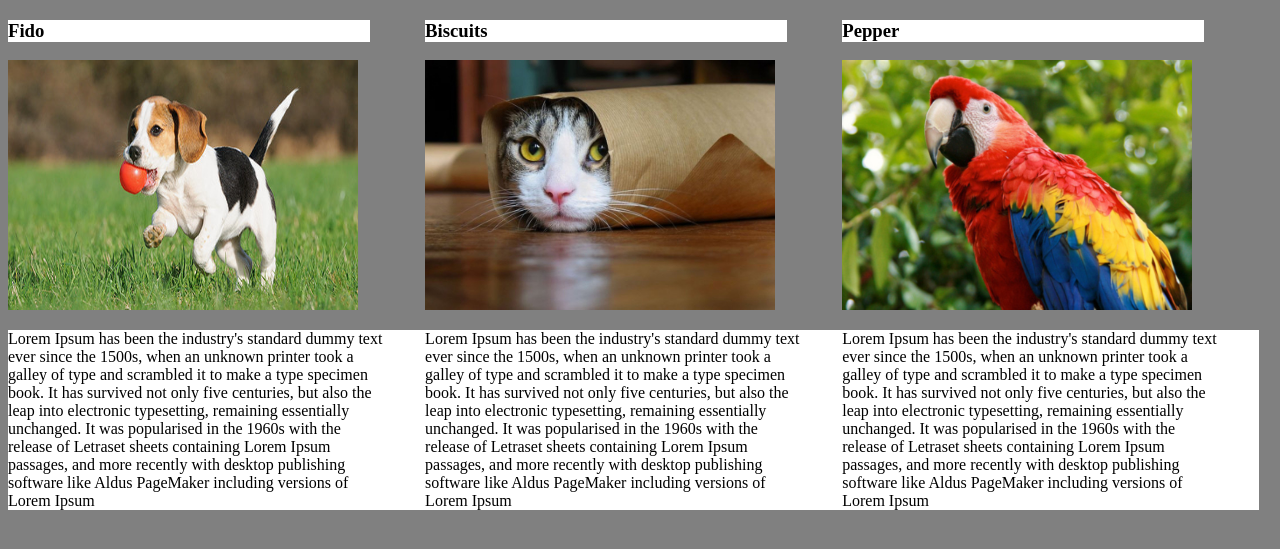
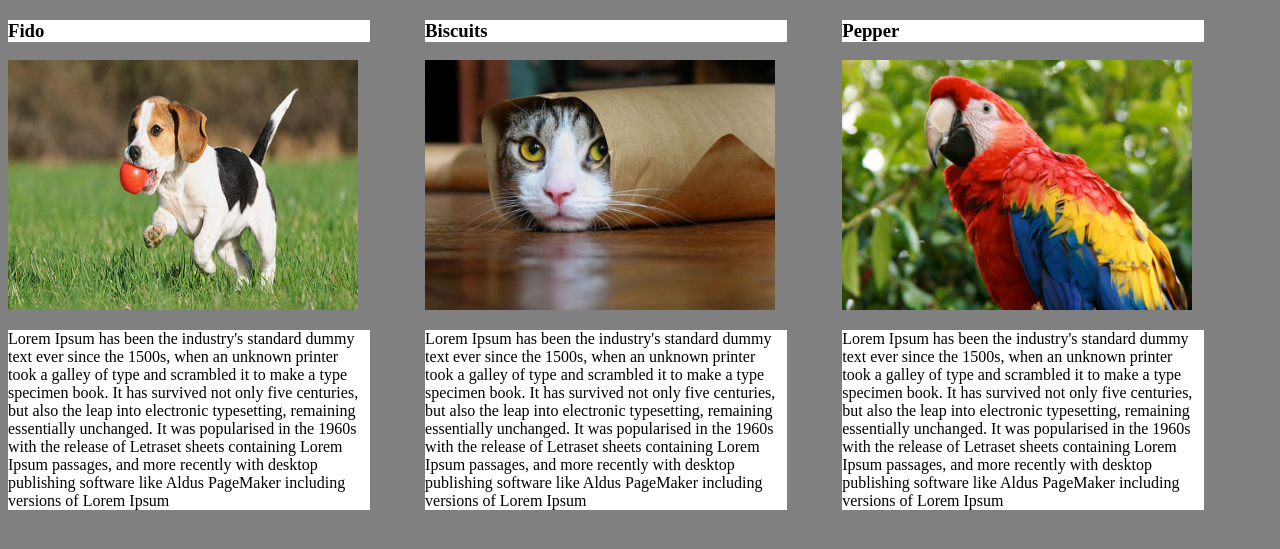
Before and after one commit to jordankstringer/animals, a plain HTML site: page index.html in a window 1280 px wide. Shown: the part 79-628 px from the top of the page. Drawn offline with Linux system fonts and the light colour scheme.

Commit message:
added background styling to the paragraphs

```diff
--- a/css/stylesheet.css
+++ b/css/stylesheet.css
@@ -13,8 +13,6 @@ body {
 }
 
 .animal p {
-  padding-right: 40px;
+  margin-right: 55px;
   background-color: white;
 }
-
-.animal
```
